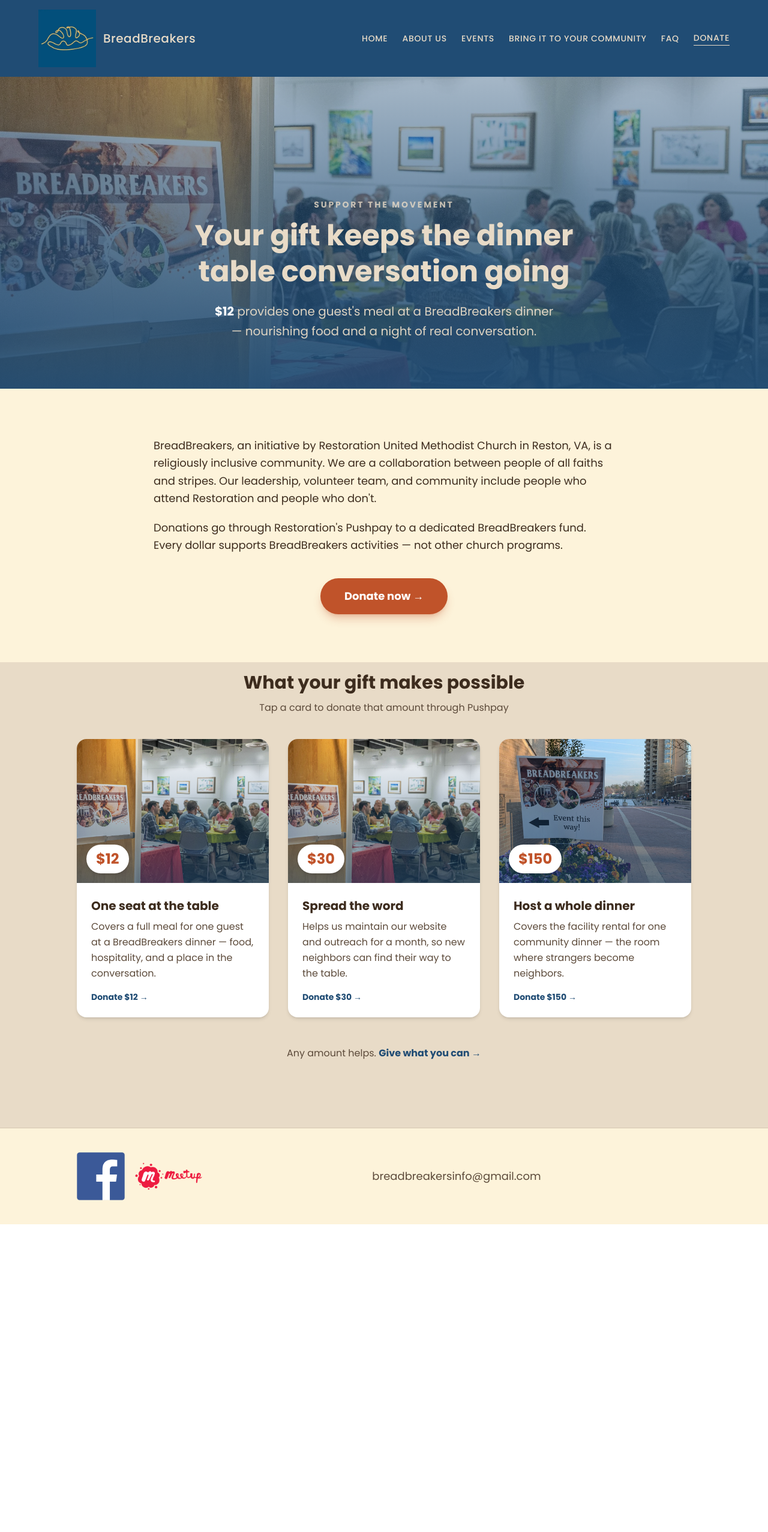
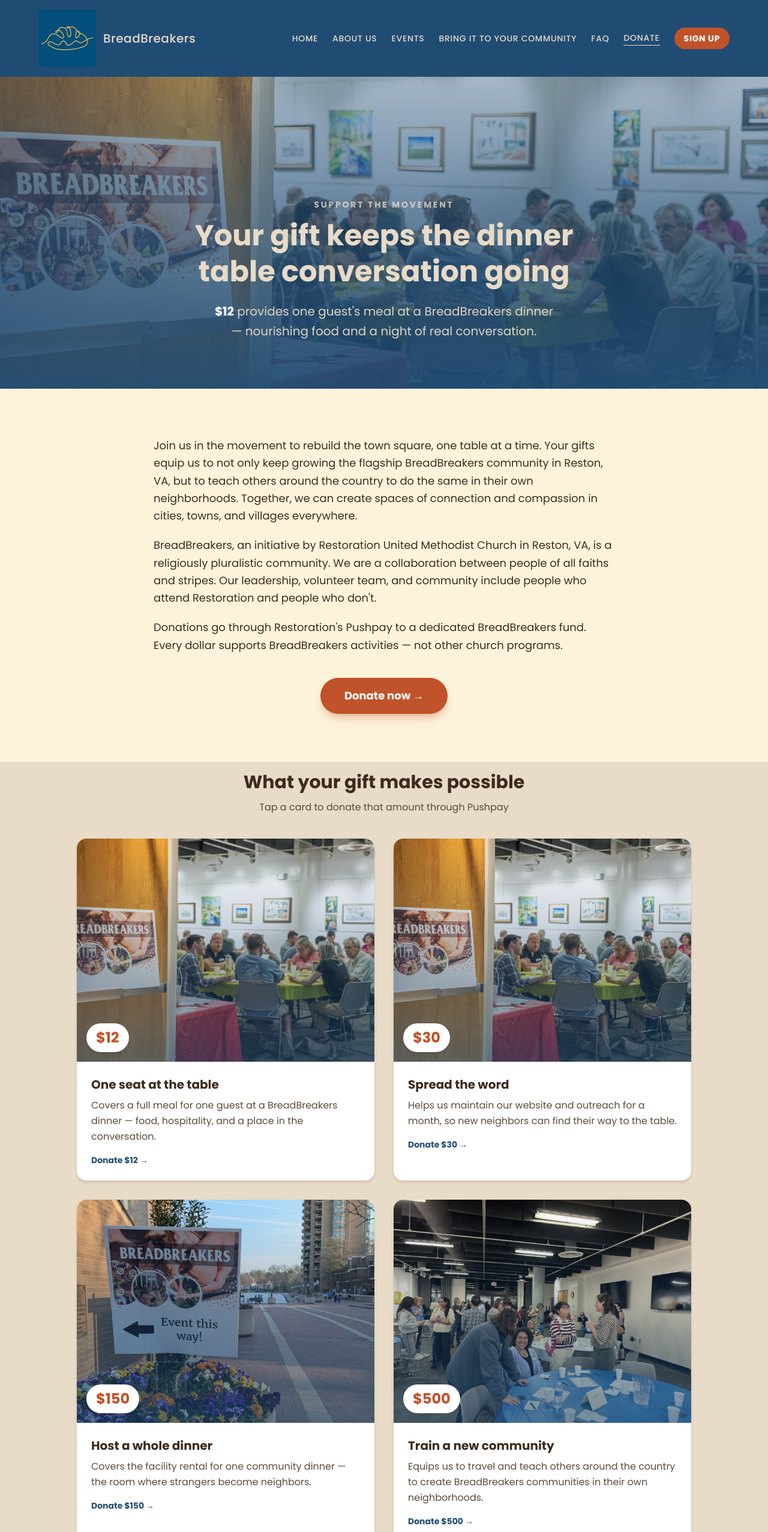
Before and after one commit to sophiafeld1/breadbreakers-site, a Next.js app: page /donate in a window 1280 px wide. Shown: the top 2554 px of the page at 60% size. Before the commit the page ends 2041 px from the top, so only its background shows below. Built offline with nearby package versions, Linux system fonts and the light colour scheme.

Commit message:
- Wording update changes to the site  Add a  train-a-new-community gift card option,  Add to the FAQ

```diff
--- a/src/app/(site)/about-us/page.tsx
+++ b/src/app/(site)/about-us/page.tsx
@@ -22,12 +22,12 @@
   {
     title: "Compassion",
     description:
-      "BreadBreakers is about opening hearts. Going beyond polite respect and practicing Agape Love— unconditional, nontransactional, indiscriminate between friend and foe—until it is no longer a discipline, but an instinct.",
+      "BreadBreakers is about opening hearts. Going beyond polite respect and practicing Agape Love — unconditional, nontransactional, indiscriminate between friend and foe—until it is no longer a discipline, but an instinct.",
   },
   {
     title: "The Personal",
     description:
-      "Without this, our conversations \"could've been an email\" (or a book, or a news article, or a...) We're seeking deeper understanding of people as well as substance. Not just what you believe— why you believe it, how that connects with your story, identity, and decisions.",
+      "Without this, our conversations \"could've been an email\" (or a book, or a news article, or a...) We're seeking deeper understanding of people as well as substance. Not just what you believe — why you believe it, how that connects with your story, identity, and decisions.",
   },
   {
     title: "Extravagant Grace",
@@ -72,11 +72,12 @@
               Here&apos;s how it works:
             </h3>
             <blockquote className="mt-4 border-l-4 border-cream pl-4 text-lg leading-relaxed md:text-xl">
-              For just two hours, multiple tables of people set aside the need to
-              &quot;win&quot; and instead focus on sharing, listening, and
-              connecting. Guided by experienced table hosts, we&apos;ll tell our
-              stories, try to understand each other, and practice being in
-              community with those with different views or backgrounds.
+              For just two hours, you and seven others around your table simply
+              break bread and practice seeing one another. We share, listen, and
+              connect, and when disagreements arise, we approach them from the
+              starting point of curiosity. Guided by experienced table hosts,
+              we&apos;ll tell our stories and just enjoy being in community with
+              those of different views and backgrounds.
             </blockquote>
           </div>
         </div>
--- a/src/app/(site)/bring-it-to-your-community/page.tsx
+++ b/src/app/(site)/bring-it-to-your-community/page.tsx
@@ -4,7 +4,7 @@
 export const metadata: Metadata = {
   title: "Host Your Own | BreadBreakers",
   description:
-    "Two ways to bring BreadBreakers to your community — we come to you, or we train you to start a chapter.",
+    "Two ways to bring BreadBreakers to your community — we come to you, or we train you to start a community.",
 };
 
 export default function BringItToYourCommunityPage() {
--- a/src/app/(site)/donate/page.tsx
+++ b/src/app/(site)/donate/page.tsx
@@ -33,6 +33,14 @@
     image: images.aboutMissionPhoto,
     imageAlt: "BreadBreakers community meal and conversation",
   },
+  {
+    amount: 500,
+    title: "Train a new community",
+    description:
+      "Equips us to travel and teach others around the country to create BreadBreakers communities in their own neighborhoods.",
+    image: images.trainCommunityPhoto,
+    imageAlt: "BreadBreakers community gathering around tables",
+  },
 ];
 
 export default function DonatePage() {
@@ -67,8 +75,16 @@
         <div className="mx-auto max-w-3xl">
           <div className="space-y-5 text-lg leading-relaxed text-brown-dark">
             <p>
+              Join us in the movement to rebuild the town square, one table at a
+              time. Your gifts equip us to not only keep growing the flagship
+              BreadBreakers community in Reston, VA, but to teach others around
+              the country to do the same in their own neighborhoods. Together, we
+              can create spaces of connection and compassion in cities, towns,
+              and villages everywhere.
+            </p>
+            <p>
               BreadBreakers, an initiative by Restoration United Methodist
-              Church in Reston, VA, is a religiously inclusive community. We are
+              Church in Reston, VA, is a religiously pluralistic community. We are
               a collaboration between people of all faiths and stripes. Our
               leadership, volunteer team, and community include people who
               attend Restoration and people who don&apos;t.
@@ -102,7 +118,7 @@
             Tap a card to donate that amount through Pushpay
           </p>
 
-          <div className="grid gap-8 md:grid-cols-3">
+          <div className="grid gap-8 sm:grid-cols-2">
             {impactTiers.map((tier) => (
               <a
                 key={tier.amount}
@@ -118,7 +134,7 @@
                     alt={tier.imageAlt}
                     fill
                     className="object-cover transition-transform duration-300 group-hover:scale-105"
-                    sizes="(max-width: 768px) 100vw, 33vw"
+                    sizes="(max-width: 640px) 100vw, 50vw"
                   />
                   <div className="absolute inset-0 bg-gradient-to-t from-brand/60 to-transparent" />
                   <div className="absolute bottom-4 left-4 rounded-full bg-white px-4 py-2 shadow-md">
--- a/src/components/CommunityBanner.tsx
+++ b/src/components/CommunityBanner.tsx
@@ -26,7 +26,7 @@
             >
               Restoration United Methodist Church
             </Link>{" "}
-            in Reston, VA, is a religiously inclusive community. We are a
+            in Reston, VA, is a religiously pluralistic community. We are a
             collaboration between people of all faiths and stripes.
           </p>
           <p className="mt-6 text-lg leading-relaxed md:text-xl">
--- a/src/components/NavLinks.tsx
+++ b/src/components/NavLinks.tsx
@@ -54,6 +54,12 @@
           </Link>
         );
       })}
+      <Link
+        href="/events"
+        className="rounded-full bg-[#c0532a] px-4 py-2 text-sm font-semibold uppercase tracking-wider text-white transition-colors hover:bg-[#a8461f]"
+      >
+        Sign Up
+      </Link>
     </nav>
   );
 }
--- a/src/components/WhoWeAre.tsx
+++ b/src/components/WhoWeAre.tsx
@@ -1,3 +1,5 @@
+import Link from "next/link";
+
 export default function WhoWeAre() {
   return (
     <section className="bg-sand px-6 py-16 md:py-20">
@@ -7,15 +9,26 @@
         </h2>
         <p className="text-lg leading-relaxed text-brown md:text-xl">
           In BreadBreakers, we use the ancient space of the dining table to build
-          communities where people can hear, be heard, and know one another.
+          communities where people can{" "}
+          <span className="font-bold italic">hear</span>, be{" "}
+          <span className="font-bold italic">heard</span>, and{" "}
+          <span className="font-bold italic">know</span> one another.
         </p>
         <p className="mt-6 text-lg leading-relaxed text-brown md:text-xl">
-          We&apos;re seeking a deeper understanding of people as well as substance.
-          That means emotions, experiences, values. Not just what you believe—why
-          you believe it, how that connects with your story, identity, and
-          decisions. Each BreadBreakers event includes food, a table host, and a
-          community looking to understand each other on a deeper level.
+          In a time of isolation and division, we&apos;re a neighborhood that
+          spans difference, a haven of human togetherness, and a movement for
+          compassionate discourse. Whether breaking bread at the dinner table or
+          gathering in one of a dozen other ways, we rely on curiosity and human
+          connection to work together toward a more whole world.
         </p>
+        <div className="mt-8">
+          <Link
+            href="/events"
+            className="inline-block rounded-full bg-[#c0532a] px-8 py-3 text-base font-bold text-white shadow-md shadow-[#c0532a]/30 transition-all hover:bg-[#a8461f] hover:shadow-lg"
+          >
+            Sign up or get involved
+          </Link>
+        </div>
       </div>
     </section>
   );
--- a/src/lib/site.ts
+++ b/src/lib/site.ts
@@ -5,6 +5,7 @@
   eventPhoto: "/DSC00573.jpg",
   eventPhotoAlt: "/unsplash-image.jpg",
   hostYourOwnPhoto: "/DSC00543.JPG",
+  trainCommunityPhoto: "/IMG_20260430_154844.jpg",
   facebookIcon: "/facebook-icon.png",
   meetupLogo: "/meetup-logo.png",
 };
```
Also changed, not shown: src/components/HostYourOwn.tsx (+15 -7 lines), src/lib/faq.ts (+11 -11 lines).
